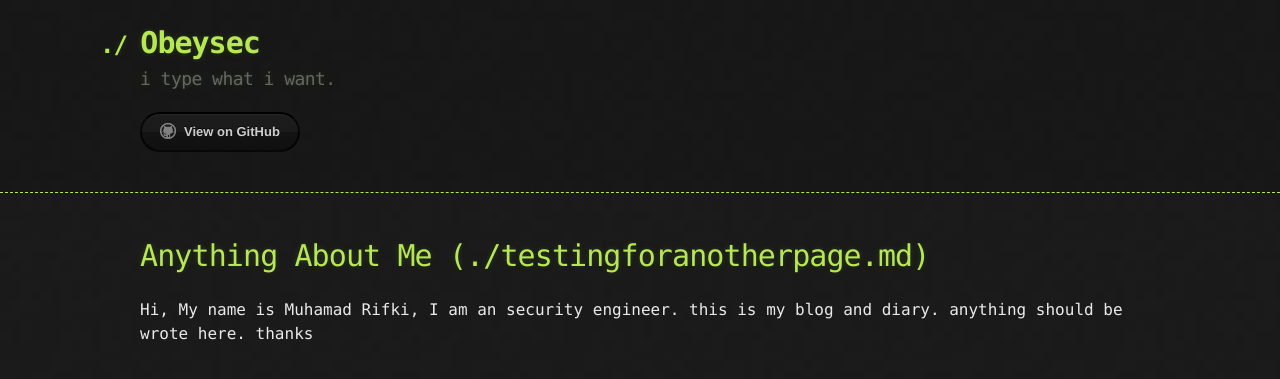
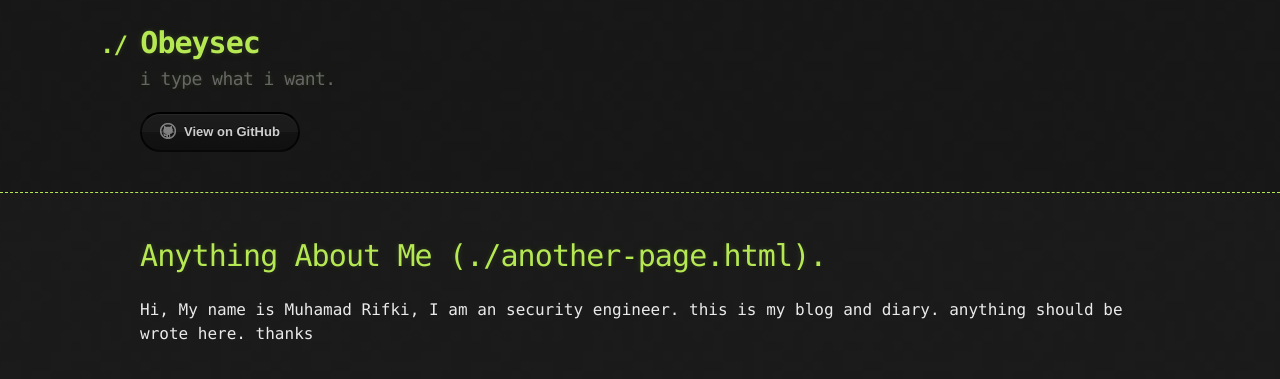
Before and after one commit to sahabrifki/sahabrifki.github.io, a Jekyll site: the page built from index.md, in a window 1280 px wide. Shown: the top 379 px of the page. Built offline with Jekyll 4.4.1, drawn with Linux system fonts in a browser that asks for light colours; our own code applies the rules of GitHub Pages for plain Markdown files.

Commit message:
Update index.md

```diff
--- a/index.md
+++ b/index.md
@@ -2,6 +2,6 @@
 Layout: default
 ---
 
-# Anything About Me (./testingforanotherpage.md)
+# Anything About Me (./another-page.html).
 
 Hi, My name is Muhamad Rifki, I am an security engineer. this is my blog and diary. anything should be wrote here. thanks
```
